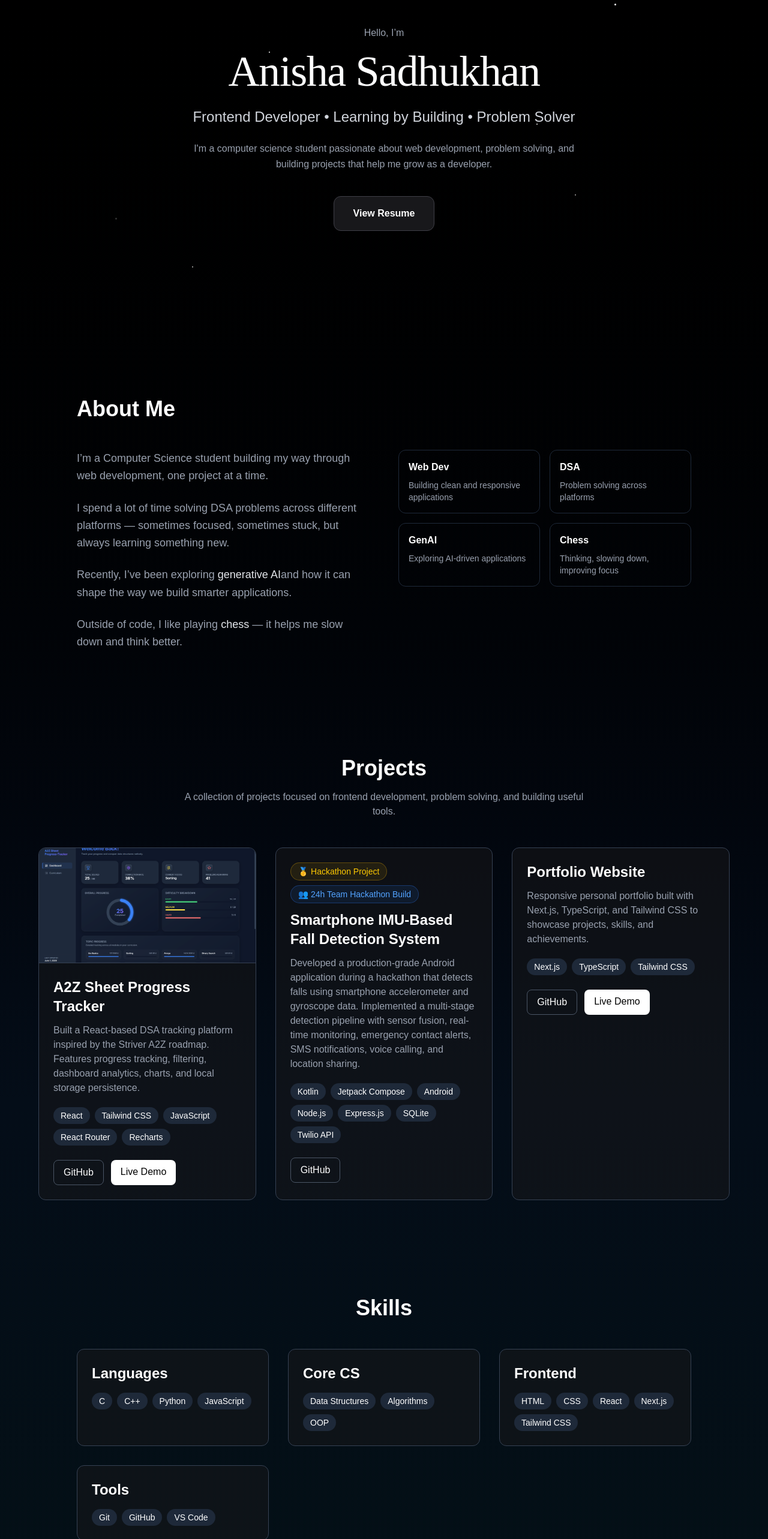
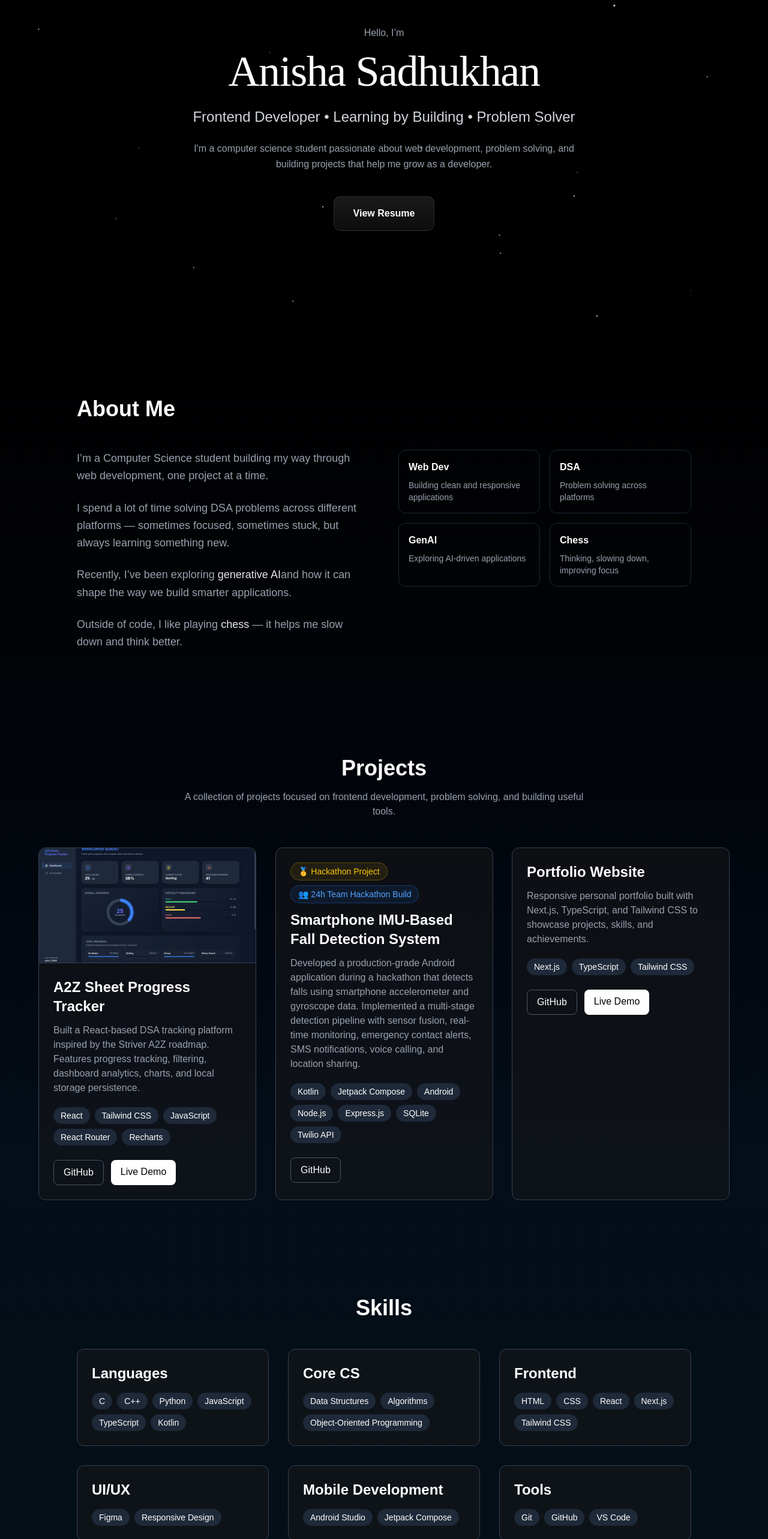
Before and after one commit to anishas0501-hub/portfolio, a Next.js app: page / in a window 1280 px wide. Shown: the part 234-2800 px from the top of the page at 60% size. Built offline with nearby package versions, Linux system fonts and the light colour scheme.

Commit message:
Add portfolio animations and UI improvements

```diff
--- a/package.json
+++ b/package.json
@@ -12,7 +12,8 @@
     "lucide-react": "^1.17.0",
     "next": "16.2.6",
     "react": "19.2.4",
-    "react-dom": "19.2.4"
+    "react-dom": "19.2.4",
+    "react-parallax-tilt": "^1.7.330"
   },
   "devDependencies": {
     "@tailwindcss/postcss": "^4",
--- a/src/app/globals.css
+++ b/src/app/globals.css
@@ -27,3 +27,30 @@ body {
   border-radius: 9999px;
   animation: twinkle 3s infinite ease-in-out;
 }
+@keyframes floatStar {
+  0% {
+    transform: translate(0px, 0px);
+  }
+
+  25% {
+    transform: translate(3px, -2px);
+  }
+
+  50% {
+    transform: translate(-2px, 2px);
+  }
+
+  75% {
+    transform: translate(2px, 1px);
+  }
+
+  100% {
+    transform: translate(0px, 0px);
+  }
+}
+
+.floating-star {
+  animation:
+    twinkle 3s infinite ease-in-out,
+    floatStar 8s infinite ease-in-out;
+}
--- a/src/app/page.tsx
+++ b/src/app/page.tsx
@@ -6,6 +6,8 @@ import Projects from "@/components/Projects";
 import ProblemSolving from "@/components/ProblemSolving";
 import Contact from "@/components/Contact";
 import Footer from "@/components/Footer";
+import Spotlight from "@/components/Spotlight";
+
 
 export default function Home() {
   return (
@@ -18,6 +20,7 @@ export default function Home() {
         to-[#031313]
       "
     >
+      <Spotlight />
       <Navbar />
       <Hero />
       <About />
--- a/src/components/Hero.tsx
+++ b/src/components/Hero.tsx
@@ -1,3 +1,5 @@
+import MagneticButton from "./MagneticButton";
+
 export default function Hero() {
   return (
     <section className="relative min-h-screen flex items-center justify-center px-6 text-white pt-24 overflow-hidden">
@@ -5,55 +7,285 @@ export default function Hero() {
       {/* Stars */}
       <div className="absolute inset-0">
         <div
-          className="star"
-          style={{ top: "15%", left: "10%", animationDelay: "0s" }}
+          className="star floating-star"
+          style={{
+            top: "15%",
+            left: "10%",
+            animationDelay: "0s",
+            animationDuration: "8s",
+            opacity: 0.4,
+          }}
         />
+
         <div
-          className="star"
-          style={{ top: "25%", right: "20%", animationDelay: "1s" }}
+          className="star floating-star"
+          style={{
+            top: "25%",
+            right: "20%",
+            animationDelay: "1s",
+            animationDuration: "7s",
+            opacity: 0.9,
+          }}
         />
+
         <div
-          className="star"
-          style={{ top: "40%", left: "35%", animationDelay: "2s" }}
+          className="star floating-star"
+          style={{
+            top: "40%",
+            left: "35%",
+            animationDelay: "2s",
+            animationDuration: "5s",
+            opacity: 0.7,
+          }}
         />
+
         <div
-          className="star"
-          style={{ top: "20%", left: "70%", animationDelay: "0.5s" }}
+          className="star floating-star"
+          style={{
+            top: "20%",
+            left: "70%",
+            animationDelay: "0.5s",
+            animationDuration: "9s",
+            opacity: 0.4,
+          }}
         />
+
         <div
-          className="star"
-          style={{ top: "55%", right: "30%", animationDelay: "1.5s" }}
+          className="star floating-star"
+          style={{
+            top: "55%",
+            right: "30%",
+            animationDelay: "1.5s",
+            animationDuration: "6s",
+            opacity: 0.9,
+          }}
         />
+
         <div
-          className="star"
-          style={{ bottom: "30%", right: "25%", animationDelay: "2.5s" }}
+          className="star floating-star"
+          style={{
+            bottom: "30%",
+            right: "25%",
+            animationDelay: "2.5s",
+            animationDuration: "8s",
+            opacity: 0.3,
+          }}
         />
+
         <div
-          className="star"
-          style={{ bottom: "15%", left: "25%", animationDelay: "1.2s" }}
+          className="star floating-star"
+          style={{
+            bottom: "15%",
+            left: "25%",
+            animationDelay: "1.2s",
+            animationDuration: "7s",
+            opacity: 0.4,
+          }}
         />
+
         <div
-          className="star"
-          style={{ bottom: "45%", left: "50%", animationDelay: "0.8s" }}
+          className="star floating-star"
+          style={{
+            bottom: "45%",
+            left: "50%",
+            animationDelay: "0.8s",
+            animationDuration: "9s",
+            opacity: 0.5,
+          }}
         />
+
         <div
-          className="star"
+          className="star floating-star"
           style={{
             top: "30%",
             left: "80%",
             width: "3px",
             height: "3px",
             animationDelay: "1.8s",
+            animationDuration: "10s",
+            opacity: 0.4,
           }}
         />
+
         <div
-          className="star"
+          className="star floating-star"
           style={{
             bottom: "25%",
             left: "15%",
             width: "3px",
             height: "3px",
             animationDelay: "0.3s",
+            animationDuration: "6s",
+            opacity: 0.3,
+          }}
+        />
+
+        <div
+          className="star floating-star"
+          style={{
+            top: "10%",
+            left: "55%",
+            animationDelay: "1.7s",
+            animationDuration: "8s",
+            opacity: 0.4,
+          }}
+        />
+
+        <div
+          className="star floating-star"
+          style={{
+            top: "65%",
+            left: "75%",
+            animationDelay: "0.4s",
+            animationDuration: "7s",
+            opacity: 0.4,
+          }}
+        />
+
+        <div
+          className="star floating-star"
+          style={{
+            bottom: "10%",
+            right: "10%",
+            animationDelay: "2.2s",
+            animationDuration: "4s",
+            opacity: 0.5,
+          }}
+        />
+
+        <div
+          className="star floating-star"
+          style={{
+            top: "8%",
+            left: "25%",
+            animationDelay: "0.6s",
+            animationDuration: "9s",
+            opacity: 0.5,
+          }}
+        />
+
+        <div
+          className="star floating-star"
+          style={{
+            top: "12%",
+            right: "12%",
+            animationDelay: "1.3s",
+            animationDuration: "6s",
+            opacity: 0.5,
+          }}
+        />
+
+        <div
+          className="star floating-star"
+          style={{
+            top: "35%",
+            left: "5%",
+            animationDelay: "2.1s",
+            animationDuration: "7s",
+            opacity: 0.9,
+          }}
+        />
+
+        <div
+          className="star floating-star"
+          style={{
+            top: "45%",
+            right: "8%",
+            animationDelay: "0.8s",
+            animationDuration: "8s",
+            opacity: 0.7,
+          }}
+        />
+
+        <div
+          className="star floating-star"
+          style={{
+            top: "60%",
+            left: "18%",
+            animationDelay: "1.9s",
+            animationDuration: "5s",
+            opacity: 0.5,
+          }}
+        />
+
+        <div
+          className="star floating-star"
+          style={{
+            top: "72%",
+            left: "42%",
+            animationDelay: "0.4s",
+            animationDuration: "10s",
+            opacity: 0.9,
+          }}
+        />
+
+        <div
+          className="star floating-star"
+          style={{
+            top: "78%",
+            right: "35%",
+            animationDelay: "1.5s",
+            animationDuration: "7s",
+            opacity: 0.4,
+          }}
+        />
+
+        <div
+          className="star floating-star"
+          style={{
+            bottom: "18%",
+            left: "65%",
+            animationDelay: "2.3s",
+            animationDuration: "6s",
+            opacity: 0.5,
+          }}
+        />
+
+        <div
+          className="star floating-star"
+          style={{
+            bottom: "8%",
+            left: "38%",
+            animationDelay: "0.9s",
+            animationDuration: "8s",
+            opacity: 0.5,
+          }}
+        />
+
+        <div
+          className="star floating-star"
+          style={{
+            bottom: "5%",
+            right: "22%",
+            animationDelay: "1.7s",
+            animationDuration: "9s",
+            opacity: 0.9,
+          }}
+        />
+
+        <div
+          className="star floating-star"
+          style={{
+            top: "22%",
+            left: "48%",
+            width: "3px",
+            height: "3px",
+            animationDelay: "0.5s",
+            animationDuration: "11s",
+            opacity: 0.9,
+          }}
+        />
+
+        <div
+          className="star floating-star"
+          style={{
+            bottom: "40%",
+            right: "45%",
+            width: "3px",
+            height: "3px",
+            animationDelay: "2s",
+            animationDuration: "7s",
+            opacity: 0.4,
           }}
         />
       </div>
@@ -94,26 +326,34 @@ export default function Hero() {
         </p>
 
         {/* Resume Button */}
-        <a
-          href="/AnishaResume.pdf"
-          target="_blank"
-          rel="noopener noreferrer"
+        <MagneticButton href="/AnishaResume.pdf">
+          <div
             className="
               inline-flex items-center gap-2
               px-8 py-4
               rounded-xl
-            border border-zinc-700
-            bg-zinc-900
+
+              bg-gradient-to-b
+              from-white/10
+              to-white/5
+
+              backdrop-blur-md
+
+              border border-white/10
+
               text-white
               font-semibold
-            hover:bg-zinc-800
-            hover:border-zinc-500
-            hover:scale-105
+
+              hover:from-white/15
+              hover:to-white/8
+              hover:border-white/20
+
               transition-all duration-300
             "
           >
             View Resume
-        </a>
+          </div>
+        </MagneticButton>
 
       </div>
     </section>
--- /dev/null
+++ b/src/components/MagneticButton.tsx
@@ -0,0 +1,46 @@
+"use client";
+
+import { useRef } from "react";
+
+export default function MagneticButton({
+  children,
+  href,
+}: {
+  children: React.ReactNode;
+  href: string;
+}) {
+  const buttonRef = useRef<HTMLAnchorElement>(null);
+
+  const handleMouseMove = (e: React.MouseEvent) => {
+    const button = buttonRef.current;
+    if (!button) return;
+
+    const rect = button.getBoundingClientRect();
+
+    const x = e.clientX - rect.left - rect.width / 2;
+    const y = e.clientY - rect.top - rect.height / 2;
+
+    button.style.transform = `translate(${x * 0.15}px, ${
+      y * 0.15
+    }px)`;
+  };
+
+  const handleMouseLeave = () => {
+    const button = buttonRef.current;
+    if (!button) return;
+
+    button.style.transform = "translate(0px, 0px)";
+  };
+
+  return (
+    <a
+      ref={buttonRef}
+      href={href}
+      onMouseMove={handleMouseMove}
+      onMouseLeave={handleMouseLeave}
+      className="inline-block transition-transform duration-300"
+    >
+      {children}
+    </a>
+  );
+}
--- a/src/components/Projects.tsx
+++ b/src/components/Projects.tsx
@@ -1,3 +1,5 @@
+"use client";
+import Tilt from "react-parallax-tilt";
 export default function Projects() {
   const projects = [
     {
@@ -67,8 +69,13 @@ export default function Projects() {
 
         <div className="grid lg:grid-cols-3 md:grid-cols-2 gap-8">
           {projects.map((project) => (
-            <div
+            <Tilt
               key={project.title}
+              tiltMaxAngleX={8}
+              tiltMaxAngleY={8}
+              perspective={1000}
+              transitionSpeed={1500}
+              glareEnable={false}
               className="
                 border border-gray-700
                 rounded-xl
@@ -173,7 +180,7 @@ export default function Projects() {
                   )}
                 </div>
               </div>
-            </div>
+            </Tilt>
           ))}
         </div>
       </div>
--- a/src/components/Skills.tsx
+++ b/src/components/Skills.tsx
@@ -1,9 +1,47 @@
 export default function Skills() {
   const skills = {
-    Languages: ["C", "C++", "Python", "JavaScript"],
-    "Core CS": ["Data Structures", "Algorithms", "OOP"],
-    Frontend: ["HTML", "CSS", "React", "Next.js", "Tailwind CSS"],
-    Tools: ["Git", "GitHub", "VS Code"],
+    Languages: [
+      "C",
+      "C++",
+      "Python",
+      "JavaScript",
+      "TypeScript",
+      "Kotlin",
+    ],
+
+    "Core CS": [
+      "Data Structures",
+      "Algorithms",
+      "Object-Oriented Programming",
+    ],
+
+    Frontend: [
+      "HTML",
+      "CSS",
+      "React",
+      "Next.js",
+      "Tailwind CSS",
+    ],
+
+    "UI/UX": [
+      "Figma",
+      "Responsive Design",
+    ],
+
+    "Mobile Development": [
+      "Android Studio",
+      "Jetpack Compose",
+    ],
+
+    Tools: [
+      "Git",
+      "GitHub",
+      "VS Code",
+    ],
+    "Problem Solving": [
+      "DSA",
+      "Competitive Programming",
+    ],
   };
 
   return (
--- /dev/null
+++ b/src/components/Spotlight.tsx
@@ -0,0 +1,34 @@
+"use client";
+
+import { useEffect, useState } from "react";
+
+export default function Spotlight() {
+  const [position, setPosition] = useState({ x: 0, y: 0 });
+
+  useEffect(() => {
+    const handleMouseMove = (e: MouseEvent) => {
+      setPosition({
+        x: e.clientX,
+        y: e.clientY,
+      });
+    };
+
+    window.addEventListener("mousemove", handleMouseMove);
+
+    return () =>
+      window.removeEventListener("mousemove", handleMouseMove);
+  }, []);
+
+  return (
+    <div
+    className="pointer-events-none fixed inset-0 z-0"
+    style={{
+        background: `radial-gradient(
+            150px circle at ${position.x}px ${position.y}px,
+            rgba(255,255,255,0.06),
+            transparent 60%
+        )`,
+    }}
+    />
+  );
+}
```
Also changed, not shown: src/app/icon.png (added), 1 other file (tests, documents, lock files or other folders). Lines whose indentation alone changed are shown as unchanged.
